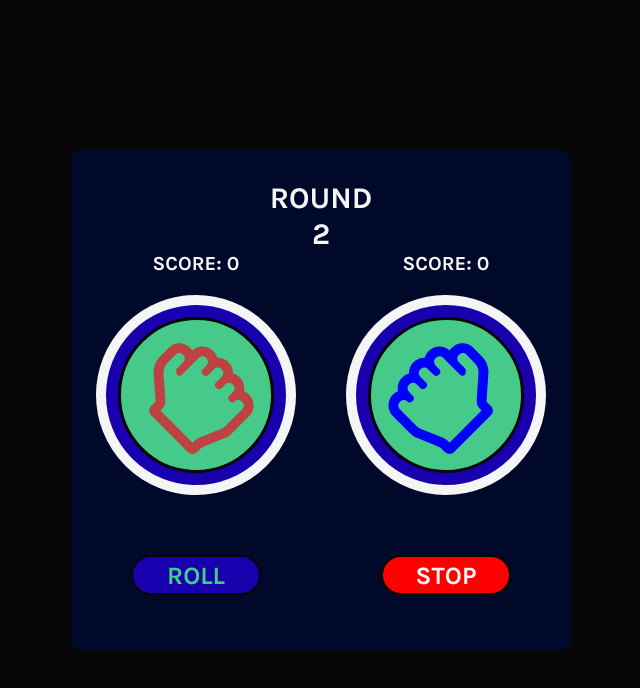
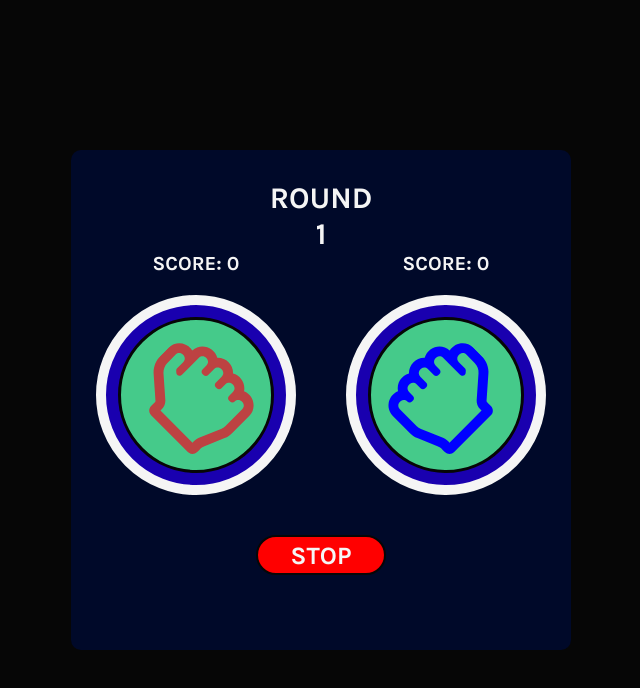
Before and after one commit to carlosdummy14/rock-paper-scissors, a React (Vite) app: page / in a window 1280 px wide. Both pictures are taken after a click on the button "ROLL". Shown: the top 688 px of the page, without its empty margins (319-959 px from the left). Built offline with nearby package versions, Linux system fonts and the light colour scheme.

Commit message:
Add main component

```diff
--- a/src/components/Main.css
+++ b/src/components/Main.css
@@ -34,7 +34,7 @@
   height: 200px;
   border-radius: 50%;
   background-color: var(--color-purple);
-  margin: 20px 0 60px;
+  margin: 20px 0 40px;
   border: 10px solid var(--color-white);
   display: flex;
   justify-content: center;
@@ -63,6 +63,10 @@
   fill: var(--color-blue);
 }
 
+.buttons {
+  text-align: center;
+}
+
 .btn {
   font-family: var(--font-family);
   font-weight: bold;
@@ -85,3 +89,12 @@
   background-color: var(--color-red);
   color: var(--color-white);
 }
+
+.btn-large {
+  width: 200px;
+}
+
+.winner {
+  position: absolute;
+  width: 120px;
+}
--- a/src/components/Main.jsx
+++ b/src/components/Main.jsx
@@ -2,6 +2,8 @@ import { useState } from 'react'
 import HandRock from './HandRock'
 import HandScissors from './HandScissors'
 import HandPaper from './HandPaper'
+import checkScore from '../utils/checkScore'
+import winImage from '../assets/WIN.png'
 import './Main.css'
 
 const imageLeft = [<HandPaper />, <HandRock />, <HandScissors />]
@@ -12,9 +14,11 @@ const imageRight = [
 ]
 
 let intervalControl = null
+const MAXROUNDS = 10
+const ROLLMS = 50
 
-const Main = props => {
-  const [round, setRound] = useState(1)
+const Main = ({ setGameStatus }) => {
+  const [round, setRound] = useState(0)
   const [score, setScore] = useState({
     left: 0,
     right: 0
@@ -23,79 +27,42 @@ const Main = props => {
     left: 0,
     right: 0
   })
+  const [isRoll, setIsRoll] = useState(true)
+  const [winner, setWinner] = useState('')
 
   const handleRoll = () => {
+    setIsRoll(false)
     intervalControl = setInterval(() => {
       setRandomNumber({
         left: Math.floor(Math.random() * 3),
         right: Math.floor(Math.random() * 3)
       })
-    }, 50)
+    }, ROLLMS)
     setRound(prevRound => {
       return prevRound + 1
     })
   }
 
-  const checkScore = () => {
-    if (randomNumber.left !== randomNumber.right) {
-      // paper vs rock
-      if (randomNumber.left === 0 && randomNumber.right === 1)
-        setScore(prevScore => {
-          return {
-            ...prevScore,
-            left: prevScore.left + 1
-          }
-        })
-      // paper vs scissors
-      if (randomNumber.left === 0 && randomNumber.right === 2)
-        setScore(prevScore => {
-          return {
-            ...prevScore,
-            right: prevScore.right + 1
-          }
-        })
-      // rock vs paper
-      if (randomNumber.left === 1 && randomNumber.right === 0)
-        setScore(prevScore => {
-          return {
-            ...prevScore,
-            right: prevScore.right + 1
-          }
-        })
-      // rock vs scissors
-      if (randomNumber.left === 1 && randomNumber.right === 2)
-        setScore(prevScore => {
-          return {
-            ...prevScore,
-            left: prevScore.left + 1
-          }
-        })
-      // scissors vs paper
-      if (randomNumber.left === 2 && randomNumber.right === 0)
-        setScore(prevScore => {
-          return {
-            ...prevScore,
-            left: prevScore.left + 1
-          }
-        })
-      // scissors vs rock
-      if (randomNumber.left === 2 && randomNumber.right === 1)
-        setScore(prevScore => {
-          return {
-            ...prevScore,
-            right: prevScore.right + 1
-          }
-        })
-      // paper(0) rock(1) scissors(2)
+  const handleStop = () => {
+    setIsRoll(true)
+    clearInterval(intervalControl)
+    const calculateScore = checkScore(
+      randomNumber.left,
+      randomNumber.right,
+      score
+    )
+    setScore(calculateScore)
+    if (round === MAXROUNDS) {
+      if (calculateScore.left === calculateScore.right) {
+        setWinner('tie')
+      } else if (calculateScore.left > calculateScore.right) {
+        setWinner('left')
+      } else {
+        setWinner('right')
+      }
     }
   }
 
-  const handleStop = () => {
-    clearInterval(intervalControl)
-    checkScore()
-  }
-
-  console.log('render')
   return (
     <div className="main">
       <p className="round">
@@ -106,18 +73,38 @@ const Main = props => {
       <div className="game-container">
         <div className="panel">
           <span className="score">SCORE: {score.left}</span>
-          <div className="item">{imageLeft[randomNumber.left]}</div>
-          <button className="btn btn-fight" onClick={handleRoll}>
-            ROLL
-          </button>
+          <div className="item">
+            {imageLeft[randomNumber.left]}
+            {winner === 'left' && <img className="winner" src={winImage} />}
+          </div>
         </div>
         <div className="panel">
           <span className="score">SCORE: {score.right}</span>
-          <div className="item">{imageRight[randomNumber.right]}</div>
-          <button className="btn btn-stop" onClick={handleStop}>
-            STOP
+          <div className="item">
+            {imageRight[randomNumber.right]}
+            {winner === 'right' && <img className="winner" src={winImage} />}
+          </div>
+        </div>
+      </div>
+      <div className="buttons">
+        {winner === '' ? (
+          isRoll ? (
+            <button className="btn btn-roll" onClick={handleRoll}>
+              ROLL
+            </button>
+          ) : (
+            <button className="btn btn-stop" onClick={handleStop}>
+              STOP
+            </button>
+          )
+        ) : (
+          <button
+            className="btn btn-large"
+            onClick={() => setGameStatus('start')}
+          >
+            PLAY AGAIN
           </button>
-        </div>
+        )}
       </div>
     </div>
   )
--- /dev/null
+++ b/src/utils/checkScore.js
@@ -0,0 +1,49 @@
+// paper(0) rock(1) scissors(2)
+const checkScore = (left, right, score) => {
+  if (left !== right) {
+    // paper vs rock
+    if (left === 0 && right === 1)
+      return {
+        ...score,
+        left: score.left + 1
+      }
+
+    // paper vs scissors
+    if (left === 0 && right === 2)
+      return {
+        ...score,
+        right: score.right + 1
+      }
+
+    // rock vs paper
+    if (left === 1 && right === 0)
+      return {
+        ...score,
+        right: score.right + 1
+      }
+
+    // rock vs scissors
+    if (left === 1 && right === 2)
+      return {
+        ...score,
+        left: score.left + 1
+      }
+
+    // scissors vs paper
+    if (left === 2 && right === 0)
+      return {
+        ...score,
+        left: score.left + 1
+      }
+
+    // scissors vs rock
+    if (left === 2 && right === 1)
+      return {
+        ...score,
+        right: score.right + 1
+      }
+  }
+  return score
+}
+
+export default checkScore
```
